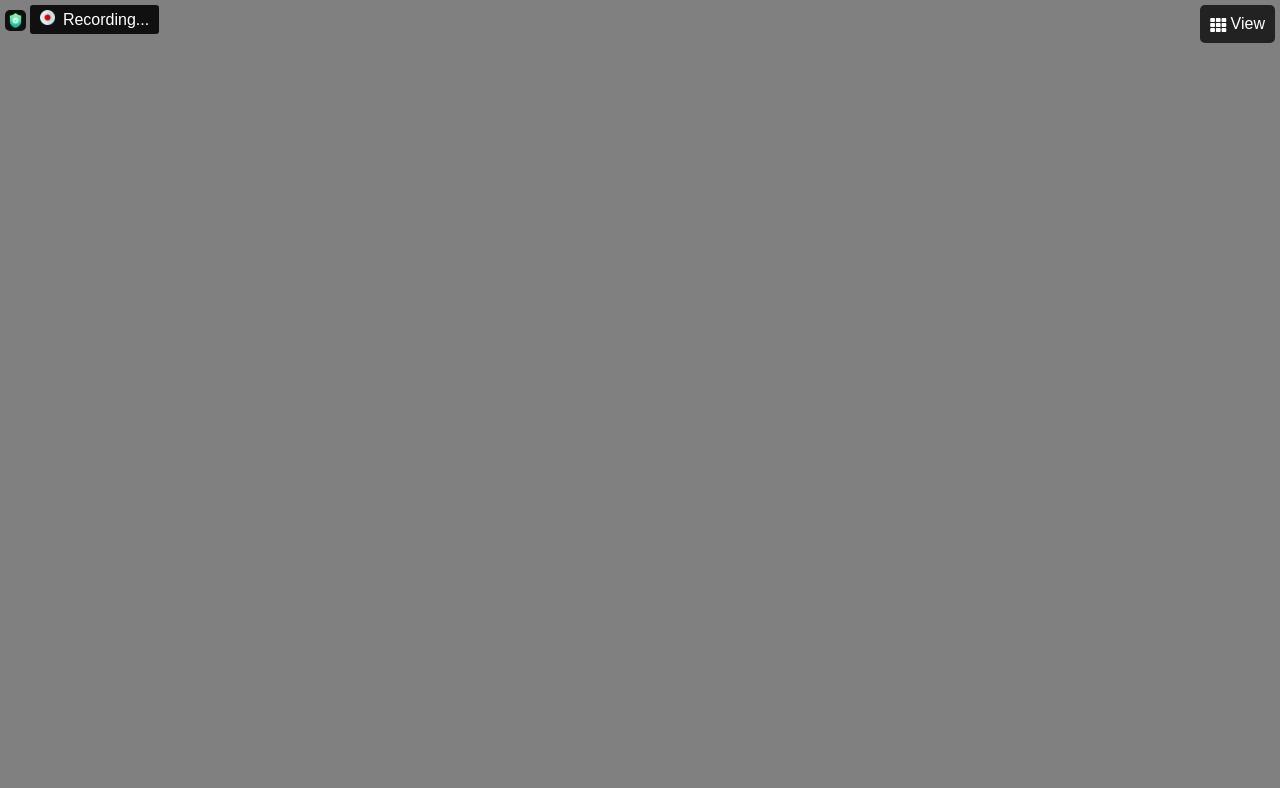
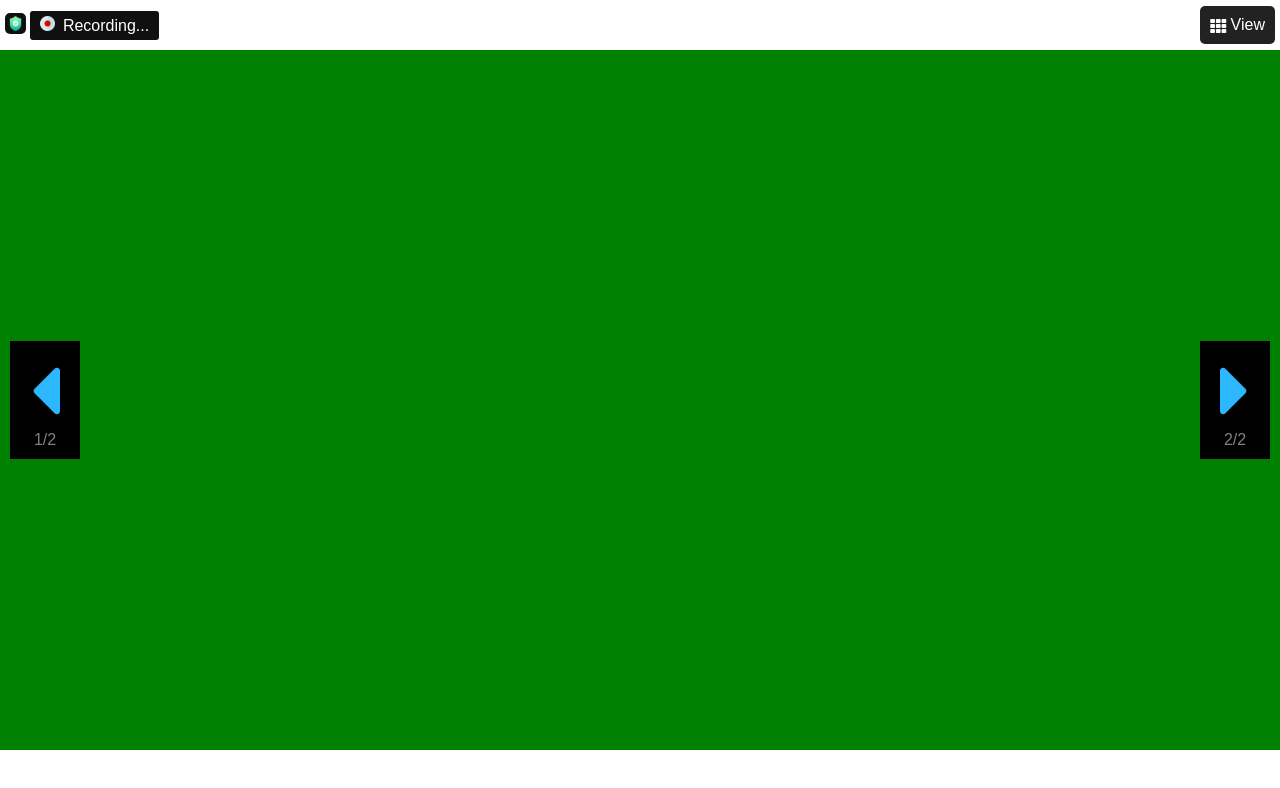
Before and after one commit to leonardobarone/html-css-zoom, a plain HTML site: page index.html in a window 1280 px wide. Drawn offline with Linux system fonts and the light colour scheme.

Commit message:
colonne dx e sx con frecce

```diff
--- a/css/style.css
+++ b/css/style.css
@@ -7,7 +7,6 @@
 
 /* Common */
 body {
-    background-color: gray;
     font-family: Arial, Helvetica, sans-serif;
 }
 
@@ -15,7 +14,9 @@ body {
 header {
     display: flex;
     justify-content: space-between;
+    align-items: center;
     padding: 5px;
+    height: 50px;
     color: #ffffff;
 }
 
@@ -38,7 +39,6 @@ header {
 }
 
 .check {
-    vertical-align: middle;
     padding: 3px;
     width: 21px;
     height: 21px;
@@ -54,3 +54,41 @@ header {
     padding: 10px;
     border-radius: 5px;
 }
+
+/* Main */
+main {
+    display: flex;
+    background-color: green;
+    height: calc(100vh - 100px);
+}
+.col-left {
+    width: 10%;
+    display: flex;
+    align-items: center;
+    margin-left: 10px;
+}
+
+.col-right{
+    width: 10%;
+    display: flex;
+    justify-content: flex-end;
+    align-items: center;
+    margin-right: 10px;
+}
+
+.arrow-right, .arrow-left {
+    background-color: black;
+    padding: 10px 20px;
+}
+
+.col-center {
+    width: 80%;
+}
+.pages {
+    color: gray;
+    text-align: center;
+}
+
+.arrow-left i, .arrow-right i {
+    color: #2db7ff;
+}
--- a/index.html
+++ b/index.html
@@ -30,7 +30,26 @@
             </div>
         </header>
         <!-- Main -->
-        <main></main>
+        <main>
+            <!-- Col Left -->
+            <div class="col col-left">
+                <div class="arrow-left">
+                    <div><i class="fas fa-caret-left fa-5x"></i></div>
+                    <div class="pages">1/2</div>
+                </div>
+            </div>
+            <!-- Col Center -->
+            <div class="col col-center">
+
+            </div>
+            <!-- Col Right -->
+            <div class="col col-right">
+                <div class="arrow-right">
+                    <i class="fas fa-caret-right fa-5x"></i>
+                    <div class="pages">2/2</div>
+                </div>
+            </div>
+        </main>
         <!-- Footer -->
         <footer></footer>
     </body>
```
